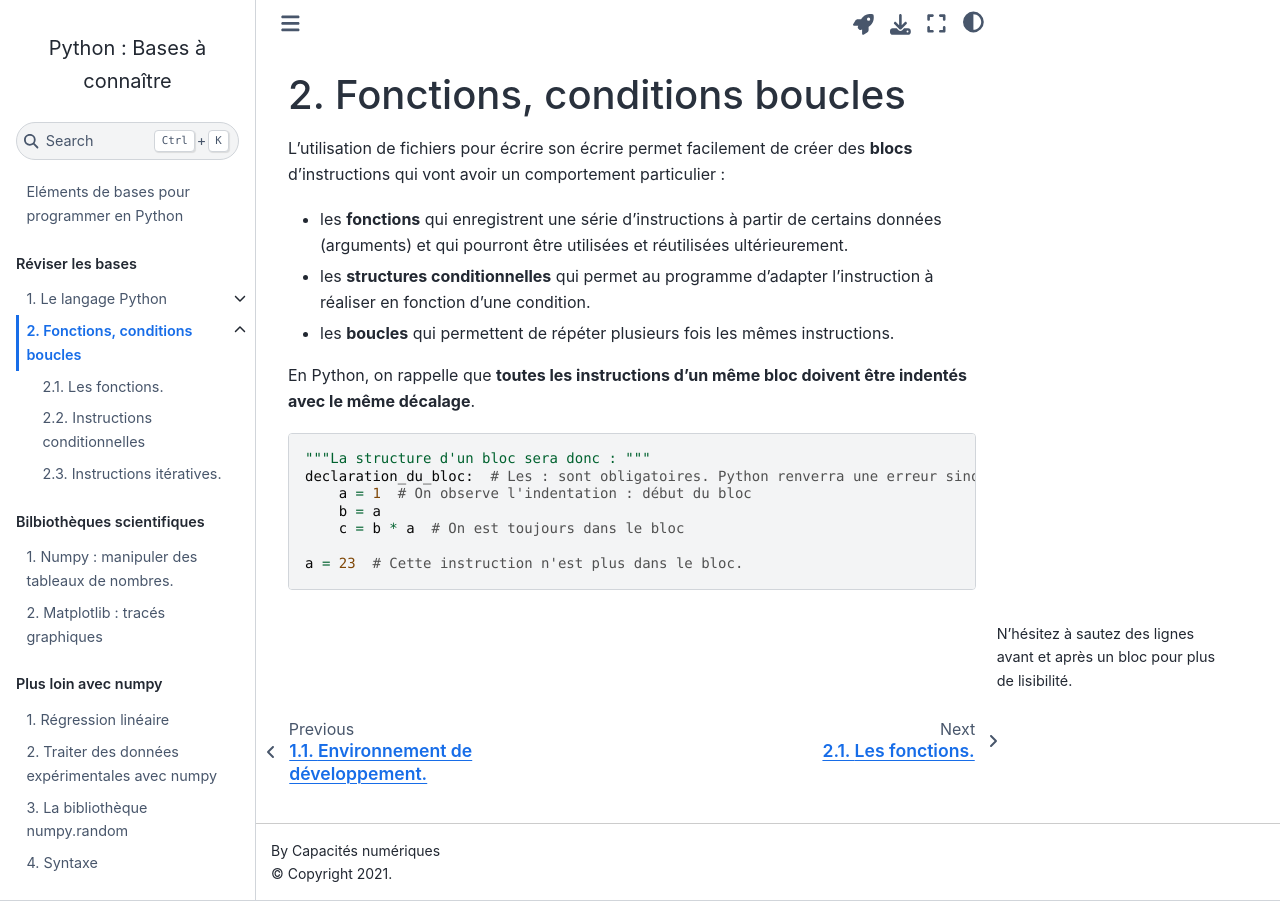
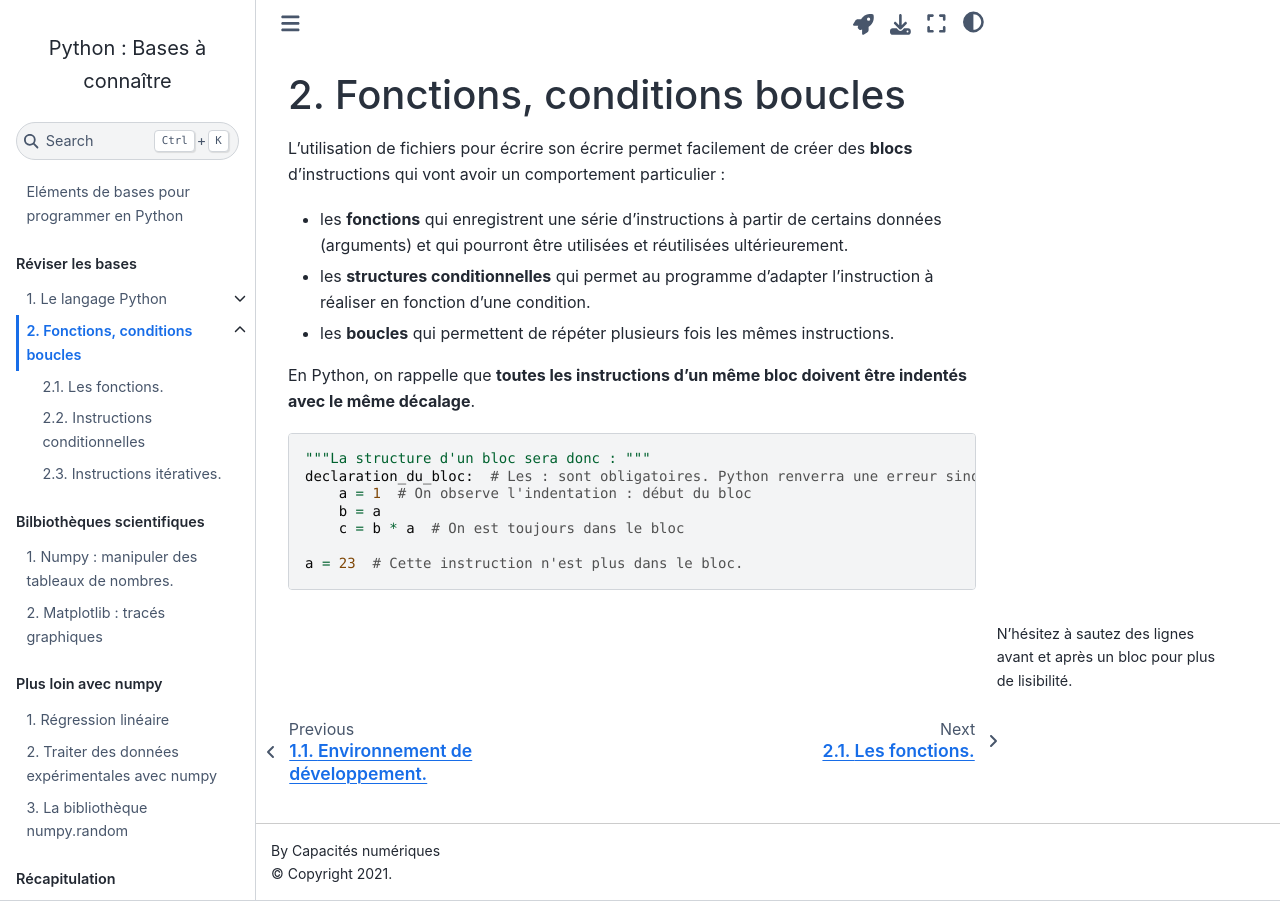
Before and after one commit to pcsi3physiquestan/intro_python_source, a Jupyter Book: the page built from notebook/blocs.md, in a window 1280 px wide. Built offline with Jupyter Book 1.0.4 settings and Sphinx 7.4.7 and the Sphinx Book theme 1.1.4, drawn with Linux system fonts in a browser that asks for light colours.

Commit message:
Mise à jour des sources

```diff
--- a/_toc.yml
+++ b/_toc.yml
@@ -23,6 +23,9 @@
   - file: notebook/np_polyfit
   - file: notebook/import_file
   - file: notebook/num_random
+- caption: "Récapitulation"
+  numbered: true
+  chapters:
   - file: notebook/syntaxe
 - caption: "Pour aller plus loin"
   numbered: true
```
